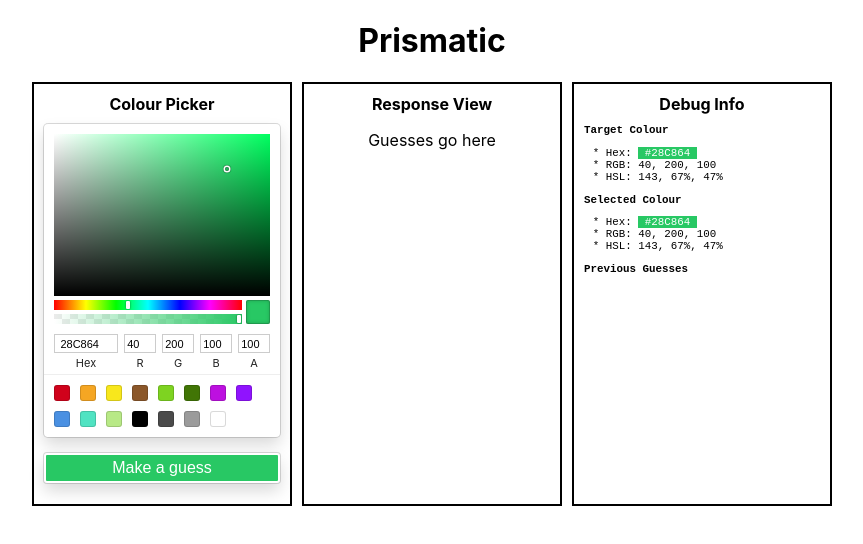
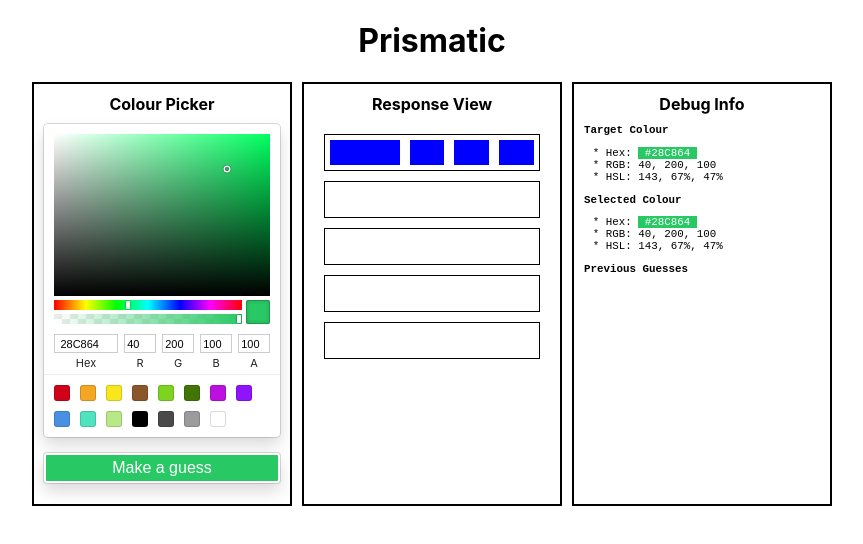
Before and after one commit to juniperab/prismatic, a React (Create React App) app: page / in a window 1280 px wide. Shown: the top 544 px of the page, without its empty margins (208-1071 px from the left). Built offline with nearby package versions, Linux system fonts and the light colour scheme.

Commit message:
Add initial layout for guess responses

```diff
--- a/src/features/guess-display/GuessDisplay.tsx
+++ b/src/features/guess-display/GuessDisplay.tsx
@@ -1,7 +1,38 @@
+import styled from "styled-components";
+
+const GuessList = styled.div`
+  height: 360px;
+  overflow-y: scroll;
+`
+
+const Guess = styled.div`
+  height: 25px;
+  width: auto;
+  margin: 10px;
+  padding: 5px;
+  border: 1px solid black;
+  display: flex;
+  flex-flow: row nowrap;
+  justify-content: stretch;
+  align-items: center;
+  gap: 10px;
+  div {
+    display: inline-block;
+    height: 100%;
+    background-color: blue;
+    flex: none;
+    flex-grow: 1;
+  }
+`
+
 export function GuessDisplay() {
     return (
-        <>
-            <p>Guesses go here</p>
-        </>
+        <GuessList>
+            <Guess><div style={{flexGrow: 2}}/><div/><div/><div/></Guess>
+            <Guess/>
+            <Guess/>
+            <Guess/>
+            <Guess/>
+        </GuessList>
     )
 }
```
